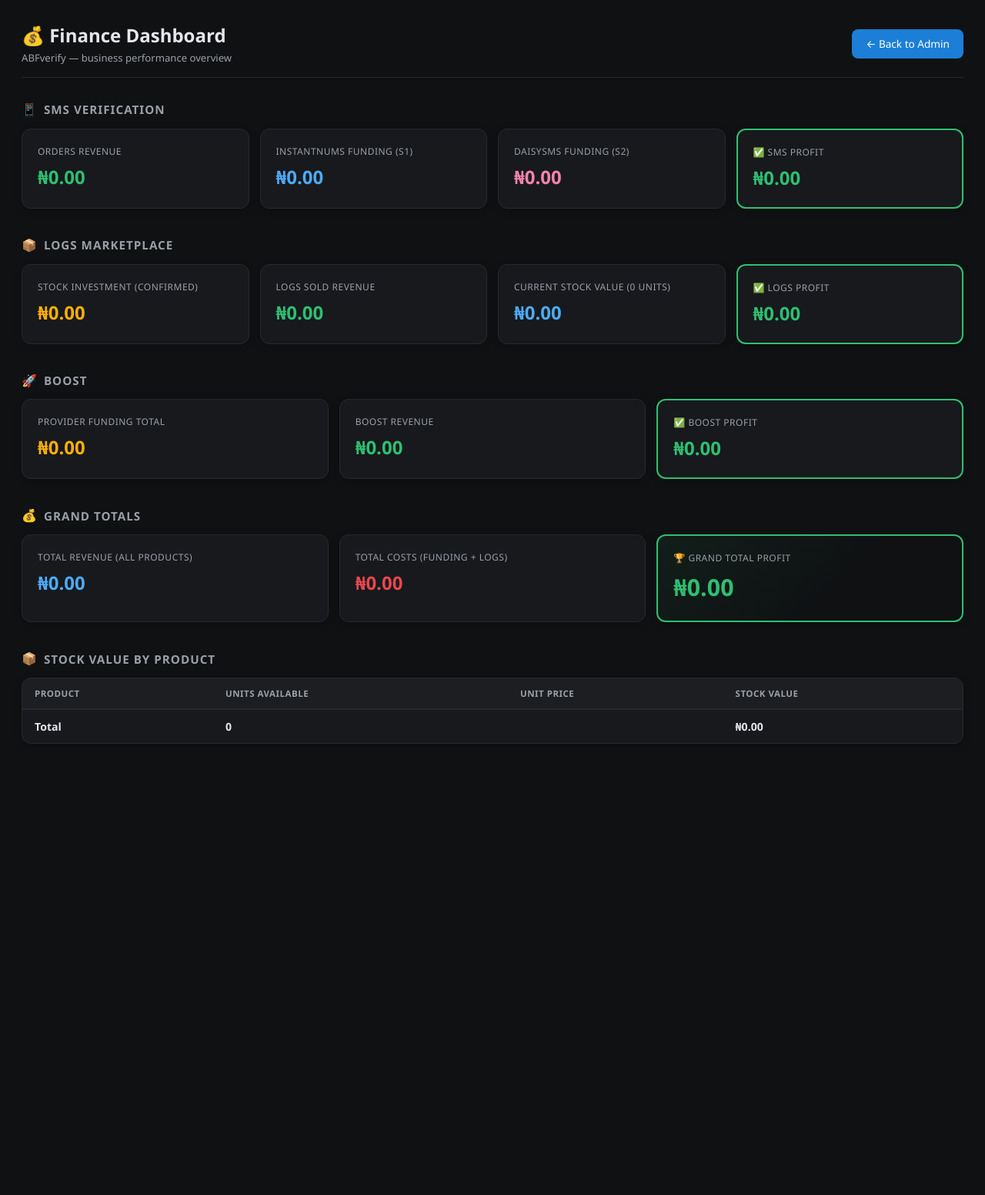
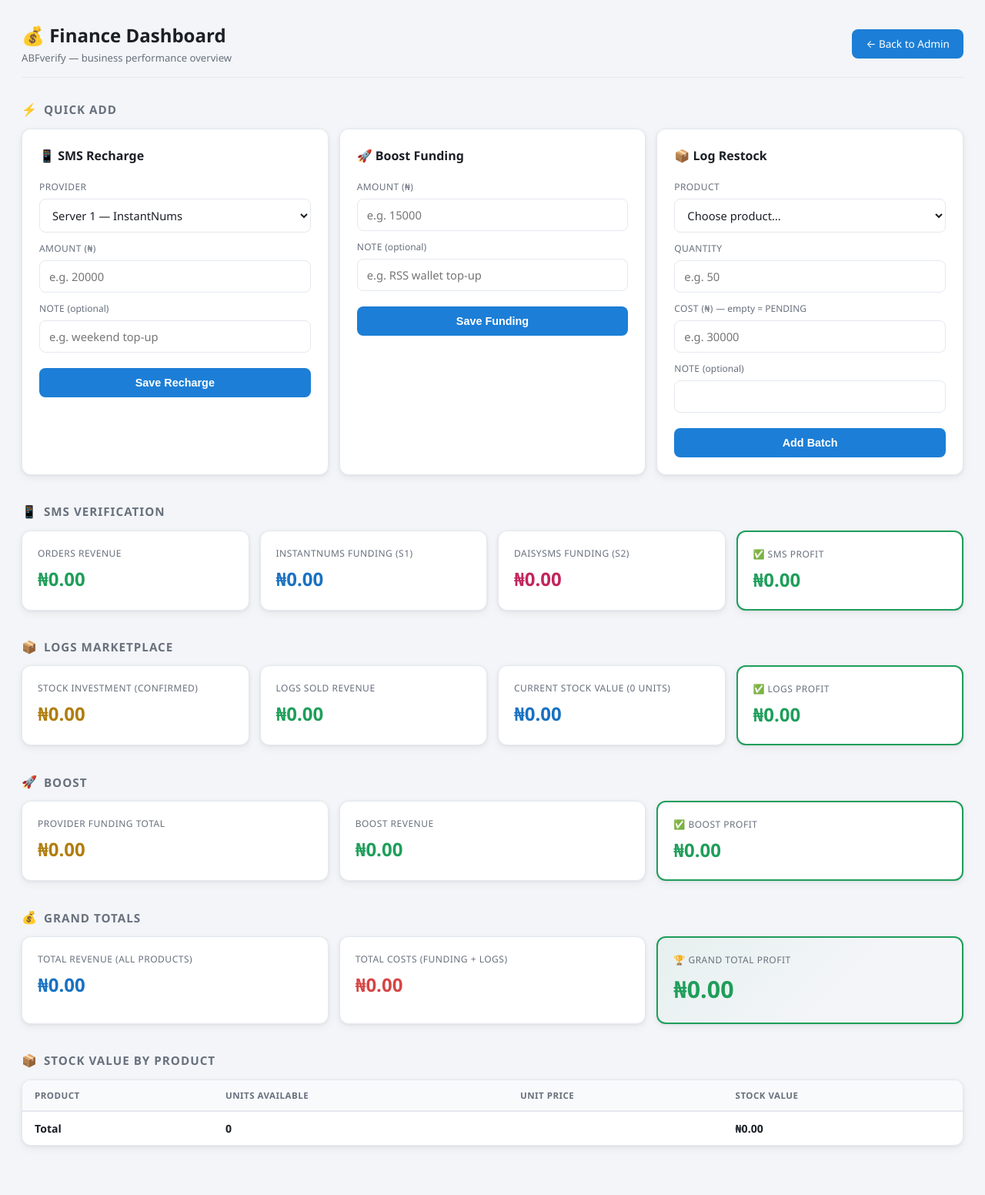
Before and after one commit to Elijah-jah/abfverify, a Django app: page /finance/ in a window 1280 px wide. Shown: the whole page at 77% size. Before the commit the page ends 966 px from the top, so only its background shows below. Run offline with Django 5.2, Linux system fonts and the light colour scheme; a user stored in the database is signed in; data comes from the database, SQL or seed files in the repository; data that the repository does not hold is empty.

Commit message:
Finance dashboard: quick-add forms (SMS recharge, boost funding, log restock) + light theme

```diff
--- a/finance/urls.py
+++ b/finance/urls.py
@@ -4,4 +4,7 @@ from . import views
 
 urlpatterns = [
     path("", views.dashboard, name="finance_dashboard"),
+    path("sms-recharge/", views.add_sms_recharge, name="add_sms_recharge"),
+    path("boost-funding/", views.add_boost_funding, name="add_boost_funding"),
+    path("log-batch/", views.add_log_batch, name="add_log_batch"),
 ]
--- a/finance/views.py
+++ b/finance/views.py
@@ -1,10 +1,104 @@
+from decimal import Decimal, InvalidOperation
+
+from django.contrib import messages
 from django.contrib.admin.views.decorators import staff_member_required
-from django.shortcuts import render
+from django.shortcuts import redirect, render
+from django.views.decorators.http import require_POST
 
+from marketplace.models import LogProduct
+
+from .models import BoostFunding, LogBatch, SMSRecharge
 from .services import get_dashboard_stats
+
+
+def _clean_amount(raw):
+    """Parse a positive Decimal from form input, or return None."""
+    try:
+        amount = Decimal(str(raw).strip())
+    except (InvalidOperation, TypeError, ValueError, AttributeError):
+        return None
+    return amount if amount > 0 else None
 
 
 @staff_member_required
 def dashboard(request):
     stats = get_dashboard_stats()
-    return render(request, "finance/dashboard.html", {"stats": stats})
+    products = LogProduct.objects.all().order_by("title")
+    return render(
+        request,
+        "finance/dashboard.html",
+        {"stats": stats, "products": products},
+    )
+
+
+@staff_member_required
+@require_POST
+def add_sms_recharge(request):
+    server = request.POST.get("server", "").strip()
+    amount = _clean_amount(request.POST.get("amount"))
+    note = request.POST.get("note", "").strip()
+
+    if server not in ("server1", "server2"):
+        messages.error(request, "Pick a provider: Server 1 (InstantNums) or Server 2 (DaisySMS).")
+        return redirect("finance_dashboard")
+    if amount is None:
+        messages.error(request, "Enter a valid amount greater than zero.")
+        return redirect("finance_dashboard")
+
+    SMSRecharge.objects.create(server=server, amount=amount, note=note)
+    label = "InstantNums" if server == "server1" else "DaisySMS"
+    messages.success(request, f"✅ Recharge recorded — {label}: ₦{amount:,.2f}")
+    return redirect("finance_dashboard")
+
+
+@staff_member_required
+@require_POST
+def add_boost_funding(request):
+    amount = _clean_amount(request.POST.get("amount"))
+    note = request.POST.get("note", "").strip()
+
+    if amount is None:
+        messages.error(request, "Enter a valid amount greater than zero.")
+        return redirect("finance_dashboard")
+
+    BoostFunding.objects.create(amount=amount, note=note)
+    messages.success(request, f"✅ Boost funding recorded — ₦{amount:,.2f}")
+    return redirect("finance_dashboard")
+
+
+@staff_member_required
+@require_POST
+def add_log_batch(request):
+    product_id = request.POST.get("product")
+    quantity_raw = request.POST.get("quantity", "").strip()
+    cost_raw = request.POST.get("cost", "").strip()
+    note = request.POST.get("note", "").strip()
+
+    product = LogProduct.objects.filter(id=product_id).first()
+    if product is None:
+        messages.error(request, "Pick the log product you restocked.")
+        return redirect("finance_dashboard")
+
+    try:
+        quantity = int(quantity_raw)
+        if quantity <= 0:
+            raise ValueError
+    except (TypeError, ValueError):
+        messages.error(request, "Enter a valid quantity.")
+        return redirect("finance_dashboard")
+
+    cost = None
+    if cost_raw:
+        cost = _clean_amount(cost_raw)
+        if cost is None:
+            messages.error(request, "Cost must be a valid amount — or leave it empty to keep the batch PENDING.")
+            return redirect("finance_dashboard")
+
+    batch = LogBatch.objects.create(
+        product=product, quantity=quantity, cost=cost, note=note
+    )
+    if batch.status == "confirmed":
+        messages.success(request, f"✅ Restock confirmed — {product.title} ×{quantity} at ₦{cost:,.2f}")
+    else:
+        messages.warning(request, f"⏳ Restock added as PENDING — {product.title} ×{quantity}. Enter the cost later to confirm it.")
+    return redirect("finance_dashboard")
--- a/static/css/finance.css
+++ b/static/css/finance.css
@@ -1,22 +1,24 @@
 /* ==========================================================
-   ABFverify — Finance Dashboard
+   ABFverify — Finance Dashboard (Light Theme)
    Separate stylesheet · mobile-first · fully responsive
    ========================================================== */
 
 :root {
-    --bg:            #0f1113;
-    --surface:       #17191d;
-    --surface-hover: #1d2025;
-    --border:        #26292f;
-    --text:          #e4e6eb;
-    --text-muted:    #9ba0a8;
-    --green:         #2fbf71;
-    --red:           #e5484d;
-    --blue:          #4dabf7;
-    --yellow:        #fab005;
-    --pink:          #f783ac;
+    --bg:            #f3f5f8;
+    --surface:       #ffffff;
+    --surface-hover: #f8fafc;
+    --border:        #e4e8ee;
+    --text:          #1b1f26;
+    --muted:         #68707d;
+    --primary:       #1c7ed6;
+    --primary-dark:  #1864ab;
+    --green:         #1e9e5a;
+    --red:           #d64545;
+    --blue:          #1971c2;
+    --yellow:        #b07d0e;
+    --pink:          #c2255c;
     --radius:        12px;
-    --shadow:        0 2px 10px rgba(0, 0, 0, .25);
+    --shadow:        0 1px 4px rgba(16, 24, 40, .06), 0 4px 12px rgba(16, 24, 40, .05);
 }
 
 * { margin: 0; padding: 0; box-sizing: border-box; }
@@ -44,14 +46,10 @@ body {
 
 .page-header h1 { font-size: clamp(1.2rem, 3vw, 1.5rem); }
 
-.subtitle {
-    color: var(--text-muted);
-    font-size: .82rem;
-    margin-top: 2px;
-}
+.subtitle { color: var(--muted); font-size: .82rem; margin-top: 2px; }
 
 .btn-back {
-    background: #1c7ed6;
+    background: var(--primary);
     color: #fff;
     padding: 9px 18px;
     border-radius: 8px;
@@ -60,14 +58,27 @@ body {
     white-space: nowrap;
     transition: background .15s ease;
 }
-.btn-back:hover { background: #1864ab; }
+.btn-back:hover { background: var(--primary-dark); }
+
+/* ---------- Alert messages ---------- */
+.messages { margin-bottom: 18px; display: flex; flex-direction: column; gap: 8px; }
+
+.alert {
+    padding: 11px 16px;
+    border-radius: 10px;
+    font-size: .88rem;
+    border: 1px solid transparent;
+}
+.alert-success { background: #e8f7ef; color: #146c43; border-color: #bfe8d2; }
+.alert-error   { background: #fdecec; color: #a83232; border-color: #f5c2c2; }
+.alert-warning { background: #fff6df; color: #8a6d1a; border-color: #f0dfa8; }
 
 /* ---------- Sections ---------- */
 .stat-section { margin-bottom: clamp(22px, 4vw, 36px); }
 
 .section-title {
     font-size: clamp(.82rem, 2vw, .95rem);
-    color: var(--text-muted);
+    color: var(--muted);
     text-transform: uppercase;
     letter-spacing: 1px;
     margin-bottom: 12px;
@@ -80,20 +91,81 @@ body {
 .section-icon { font-size: 1.05em; }
 
 .count-badge {
-    background: rgba(250, 176, 5, .15);
+    background: #fff3d6;
     color: var(--yellow);
     border-radius: 20px;
     padding: 2px 10px;
     font-size: .75rem;
 }
 
-/* ---------- Cards grid — auto responsive, no media queries needed ---------- */
+/* ---------- Quick-add forms ---------- */
+.forms-grid {
+    display: grid;
+    grid-template-columns: repeat(auto-fit, minmax(min(100%, 300px), 1fr));
+    gap: 14px;
+}
+
+.form-card {
+    background: var(--surface);
+    border: 1px solid var(--border);
+    border-radius: var(--radius);
+    padding: clamp(16px, 2.5vw, 22px);
+    box-shadow: var(--shadow);
+    display: flex;
+    flex-direction: column;
+    gap: 6px;
+}
+
+.form-card h3 { font-size: 1rem; margin-bottom: 8px; }
+
+.form-card label {
+    font-size: .75rem;
+    color: var(--muted);
+    text-transform: uppercase;
+    letter-spacing: .4px;
+    margin-top: 6px;
+}
+.form-card .opt { text-transform: none; letter-spacing: 0; }
+
+.form-card input,
+.form-card select {
+    width: 100%;
+    padding: 10px 12px;
+    border: 1px solid var(--border);
+    border-radius: 8px;
+    background: #fff;
+    color: var(--text);
+    font-size: .92rem;
+    font-family: inherit;
+    transition: border-color .15s ease, box-shadow .15s ease;
+}
+.form-card input:focus,
+.form-card select:focus {
+    outline: none;
+    border-color: var(--primary);
+    box-shadow: 0 0 0 3px rgba(28, 126, 214, .15);
+}
+
+.btn-primary {
+    margin-top: 14px;
+    background: var(--primary);
+    color: #fff;
+    border: none;
+    border-radius: 8px;
+    padding: 11px 16px;
+    font-size: .9rem;
+    font-weight: 600;
+    cursor: pointer;
+    transition: background .15s ease;
+}
+.btn-primary:hover { background: var(--primary-dark); }
+
+/* ---------- Stat cards ---------- */
 .cards-grid {
     display: grid;
     grid-template-columns: repeat(auto-fit, minmax(min(100%, 230px), 1fr));
     gap: 14px;
 }
-
 .cards-grid-total { grid-template-columns: repeat(auto-fit, minmax(min(100%, 260px), 1fr)); }
 
 .stat-card {
@@ -105,12 +177,12 @@ body {
     display: flex;
     flex-direction: column;
     gap: 6px;
-    transition: transform .15s ease, background .15s ease;
+    transition: transform .15s ease, box-shadow .15s ease;
 }
-.stat-card:hover { background: var(--surface-hover); transform: translateY(-2px); }
+.stat-card:hover { transform: translateY(-2px); box-shadow: 0 4px 16px rgba(16, 24, 40, .1); }
 
 .card-label {
-    color: var(--text-muted);
+    color: var(--muted);
     font-size: clamp(.68rem, 1.8vw, .75rem);
     text-transform: uppercase;
     letter-spacing: .5px;
@@ -123,15 +195,14 @@ body {
     word-break: break-word;
 }
 
-/* Highlight (profit) cards */
 .card-highlight { border: 2px solid var(--green); }
 .card-grand {
     border: 2px solid var(--green);
-    background: linear-gradient(135deg, rgba(47, 191, 113, .08), transparent 60%);
+    background: linear-gradient(135deg, rgba(30, 158, 90, .06), transparent 60%);
 }
 .card-grand-value { font-size: clamp(1.4rem, 4.5vw, 1.9rem); }
 
-/* ---------- Text colors ---------- */
+/* ---------- Text colors (tuned for light background) ---------- */
 .txt-green  { color: var(--green); }
 .txt-red    { color: var(--red); }
 .txt-blue   { color: var(--blue); }
@@ -158,27 +229,23 @@ th, td {
 }
 
 th {
-    color: var(--text-muted);
+    color: var(--muted);
     font-weight: 600;
     text-transform: uppercase;
     font-size: .72rem;
     letter-spacing: .5px;
-    background: rgba(255, 255, 255, .02);
+    background: var(--surface-hover);
 }
 
 tbody tr:hover { background: var(--surface-hover); }
 tbody tr:last-child td { border-bottom: none; }
 
-tfoot td {
-    font-weight: 700;
-    border-top: 2px solid var(--border);
-    border-bottom: none;
-}
+tfoot td { font-weight: 700; border-top: 2px solid var(--border); border-bottom: none; }
 
-a { color: var(--blue); text-decoration: none; }
+a { color: var(--primary); text-decoration: none; }
 a:hover { text-decoration: underline; }
 
-/* ---------- Small phones: turn table rows into stacked cards ---------- */
+/* ---------- Small phones: table rows become stacked cards ---------- */
 @media (max-width: 560px) {
     table, thead, tbody, tfoot, th, td, tr { display: block; }
     table { min-width: 0; }
@@ -200,7 +267,7 @@ a:hover { text-decoration: underline; }
     }
     td::before {
         content: attr(data-label);
-        color: var(--text-muted);
+        color: var(--muted);
         font-size: .72rem;
         text-transform: uppercase;
         letter-spacing: .5px;
--- a/templates/finance/dashboard.html
+++ b/templates/finance/dashboard.html
@@ -19,6 +19,66 @@
 </header>
 
 <main>
+
+    {% if messages %}
+    <div class="messages">
+        {% for message in messages %}
+        <div class="alert alert-{{ message.tags }}">{{ message }}</div>
+        {% endfor %}
+    </div>
+    {% endif %}
+
+    <!-- ================= QUICK ADD FORMS ================= -->
+    <section class="stat-section">
+        <h2 class="section-title"><span class="section-icon">⚡</span> Quick Add</h2>
+        <div class="forms-grid">
+
+            <form class="form-card" method="post" action="{% url 'add_sms_recharge' %}">
+                {% csrf_token %}
+                <h3>📱 SMS Recharge</h3>
+                <label for="sms-server">Provider</label>
+                <select id="sms-server" name="server" required>
+                    <option value="server1">Server 1 — InstantNums</option>
+                    <option value="server2">Server 2 — DaisySMS</option>
+                </select>
+                <label for="sms-amount">Amount (₦)</label>
+                <input id="sms-amount" type="number" name="amount" min="1" step="0.01" placeholder="e.g. 20000" required>
+                <label for="sms-note">Note <span class="opt">(optional)</span></label>
+                <input id="sms-note" type="text" name="note" maxlength="255" placeholder="e.g. weekend top-up">
+                <button type="submit" class="btn-primary">Save Recharge</button>
+            </form>
+
+            <form class="form-card" method="post" action="{% url 'add_boost_funding' %}">
+                {% csrf_token %}
+                <h3>🚀 Boost Funding</h3>
+                <label for="boost-amount">Amount (₦)</label>
+                <input id="boost-amount" type="number" name="amount" min="1" step="0.01" placeholder="e.g. 15000" required>
+                <label for="boost-note">Note <span class="opt">(optional)</span></label>
+                <input id="boost-note" type="text" name="note" maxlength="255" placeholder="e.g. RSS wallet top-up">
+                <button type="submit" class="btn-primary">Save Funding</button>
+            </form>
+
+            <form class="form-card" method="post" action="{% url 'add_log_batch' %}">
+                {% csrf_token %}
+                <h3>📦 Log Restock</h3>
+                <label for="batch-product">Product</label>
+                <select id="batch-product" name="product" required>
+                    <option value="" disabled selected>Choose product…</option>
+                    {% for p in products %}
+                    <option value="{{ p.id }}">{{ p.title }}</option>
+                    {% endfor %}
+                </select>
+                <label for="batch-qty">Quantity</label>
+                <input id="batch-qty" type="number" name="quantity" min="1" step="1" placeholder="e.g. 50" required>
+                <label for="batch-cost">Cost (₦) <span class="opt">— empty = PENDING</span></label>
+                <input id="batch-cost" type="number" name="cost" min="0" step="0.01" placeholder="e.g. 30000">
+                <label for="batch-note">Note <span class="opt">(optional)</span></label>
+                <input id="batch-note" type="text" name="note" maxlength="255">
+                <button type="submit" class="btn-primary">Add Batch</button>
+            </form>
+
+        </div>
+    </section>
 
     <!-- ================= SMS ================= -->
     <section class="stat-section">
```
